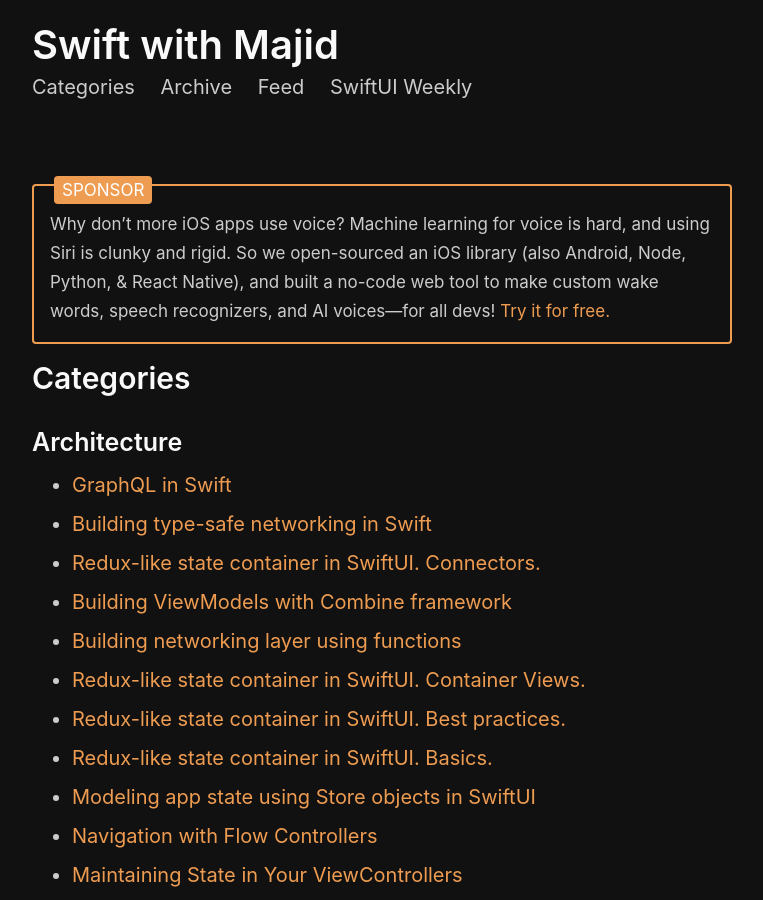
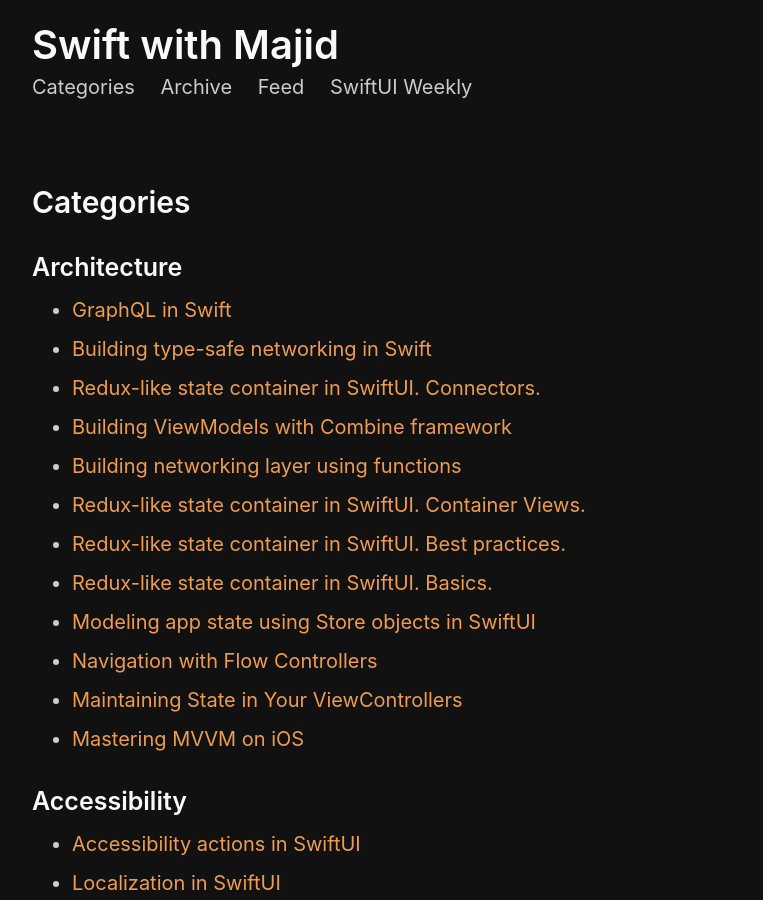
Before and after one commit to mecid/mecid.github.io, a Jekyll site: the page built from categories.html, in a window 1280 px wide and 900 px high. Shown: the whole window, without its empty margins (258-1021 px from the left). Built offline with Jekyll 4.4.1, drawn with Linux system fonts in a browser that asks for light colours.

Commit message:
friends banner disabled

```diff
--- a/_includes/friends.html
+++ b/_includes/friends.html
@@ -1,5 +1,5 @@
-<div class="ads">
+<!-- <div class="ads">
     <span>
         Why don’t more iOS apps use voice? Machine learning for voice is hard, and using Siri is clunky and rigid. So we open-sourced an iOS library (also Android, Node, Python, & React Native), and built a no-code web tool to make custom wake words, speech recognizers, and AI voices—for all devs! <a href="https://www.spokestack.io/?utm_source=swiftui_weekly&utm_medium=email&utm_campaign=maker_launch_PAID">Try it for free.</a>
     </span>
-</div>
+</div> -->
```
